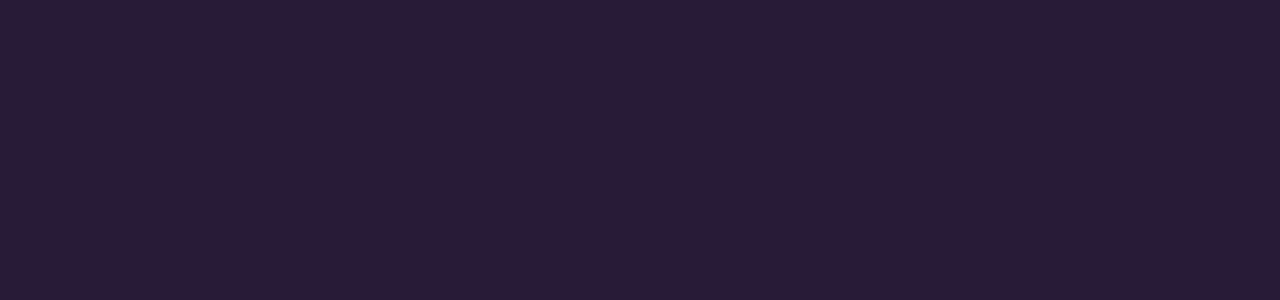
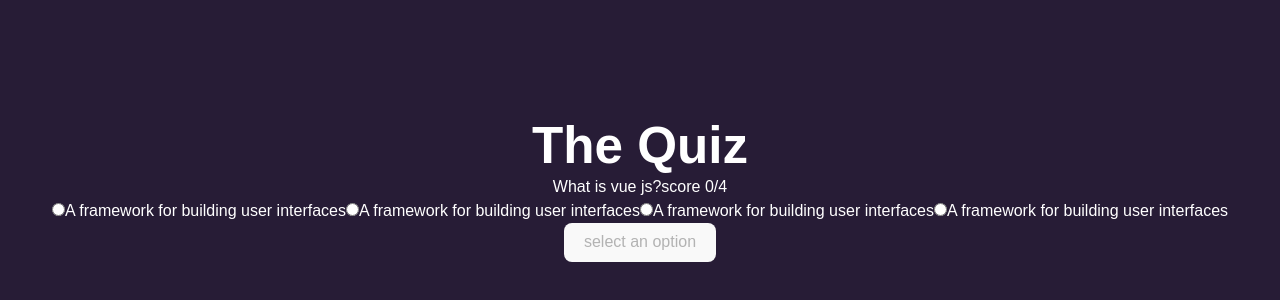
Before and after one commit to Stepheeeen/quiz-system, a Vue app: page / in a window 1280 px wide. Shown: the part 210-510 px from the top of the page. Built offline with nearby package versions, Linux system fonts and the light colour scheme.

Commit message:
structure and functionality

```diff
--- a/src/App.vue
+++ b/src/App.vue
@@ -1,5 +1,5 @@
 <script setup>
-import {ref, computed} from 'vue'
+import { ref, computed } from 'vue'
 
 const questions = ref([
   {
@@ -45,23 +45,95 @@ const questions = ref([
       'A framework for building user interfaces'
     ],
     selected: null
-  },
+  }
+])
 
-])
+const quizCompleted = ref(false)
+
+const currQuestion = ref(0)
+const score = computed(() => {
+  let value = 0
+  questions.value.map(q => {
+    if (q.selected == q.answer) {
+      value++
+    }
+  })
+  return value
+})
+
+const getCurrQuestion = computed(() => {
+  let question = questions.value[currQuestion.value]
+  question.index = currQuestion.value
+  return question
+})
+
+const setAnswer = e => {
+  questions.value[currQuestion.value].selected = evt.target.value
+  evt.target.value = null
+}
+
+const nextQuestion = () => {
+  if (currQuestion.value < questions.value.length - 1) {
+    currQuestion.value++
+  } else {
+    quizCompleted.value = true
+  }
+}
 </script>
 
 <template>
+  <main class="app">
+    <h1>The Quiz</h1>
 
+    <section class="quiz" v-if="!quizCompleted">
+      <div class="quiz-info">
+        <span class="question">{{ getCurrQuestion.question }}</span>
+        <span class="score">score {{ score }}/{{ questions.length }}</span>
+      </div>
+
+      <div class="options">
+        <label v-for="(option, index) in getCurrQuestion.options" :key="index" :class="`option ${getCurrQuestion.selected == index
+          ? index == getCurrQuestion.answer
+            ? 'correct'
+            : 'wrong'
+          : ''
+
+          } ${getCurrQuestion.selected != null &&
+            index != getCurrQuestion.selected
+            ? 'disabled'
+            : ''
+          }`">
+          <input type="radio" :name="getCurrQuestion.index" :value="index" v-model="getCurrQuestion.selected"
+            :disabled="getCurrQuestion.selected" @change="setAnswer">
+          <span>{{ option }}</span>
+        </label>
+      </div>
+
+      <button @click="nextQuestion" :disabled="!getCurrQuestion.selected">
+        {{ getCurrQuestion.index == questions.length - 1
+          ? 'finish'
+          : getCurrQuestion.selected == null
+            ? 'select an option'
+            : 'next Question' }}
+      </button>
+    </section>
+
+    <section v-else>
+      <h2>you have finished the quiz</h2>
+      <p>your score is {{ score }}  {{ questions.length }}</p>
+    </section>
+  </main>
 </template>
 
 <style>
-*{
+* {
   margin: 0;
   padding: 0;
   box-sizing: border-box;
   font-family: 'Montserrat', sans-serif;
 }
-body{
+
+body {
   background-color: #271c36;
   color: #fff;
 }
```
